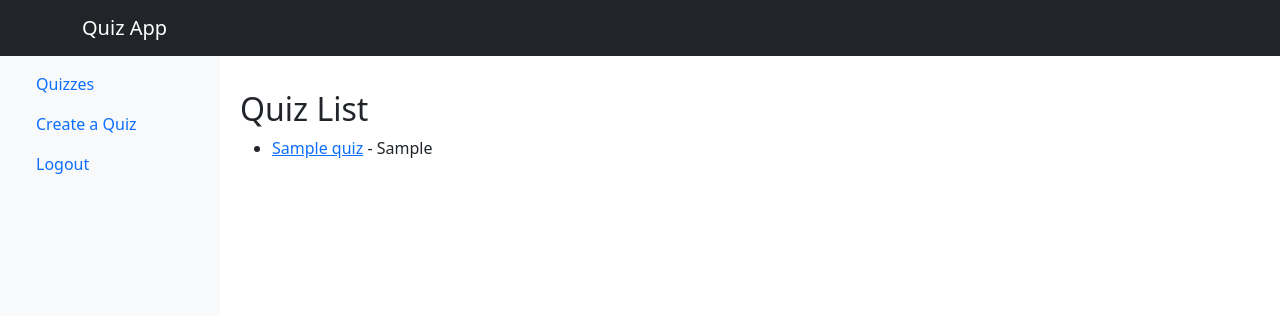
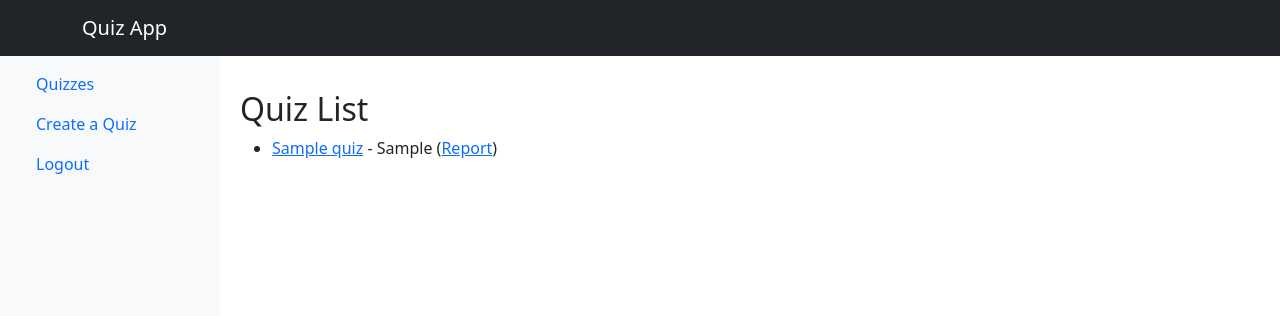
Before and after one commit to dbroemme/prompt-genius, a Django app: page / in a window 1280 px wide. Shown: the top 316 px of the page. Run offline with Django 4.2, Linux system fonts and the light colour scheme; the first user in the database is signed in; tables that the repository leaves empty hold one stand-in row (Sample ...).

Commit message:
Add report link to quiz list

```diff
--- a/helloworld/helloworldapp/templates/quiz_list.html
+++ b/helloworld/helloworldapp/templates/quiz_list.html
@@ -6,6 +6,7 @@
         {% for quiz in quizzes %}
         <li>
             <a href="{% url 'take_quiz' quiz.id %}">{{ quiz.name }}</a> - {{ quiz.topic }}
+            (<a href="{% url 'quiz_results_chart' quiz.id %}">Report</a>)
         </li>
         {% endfor %}
     </ul>
--- a/helloworld/helloworldapp/views.py
+++ b/helloworld/helloworldapp/views.py
@@ -164,7 +164,6 @@ from django.shortcuts import render, get_object_or_404
 from .models import Quiz, Result
 
 def quiz_results_chart(request, quiz_id):
-    print("In quiz_results_chart view")
     quiz = get_object_or_404(Quiz, pk=quiz_id)
     results = Result.objects.filter(quiz=quiz)
 
```
